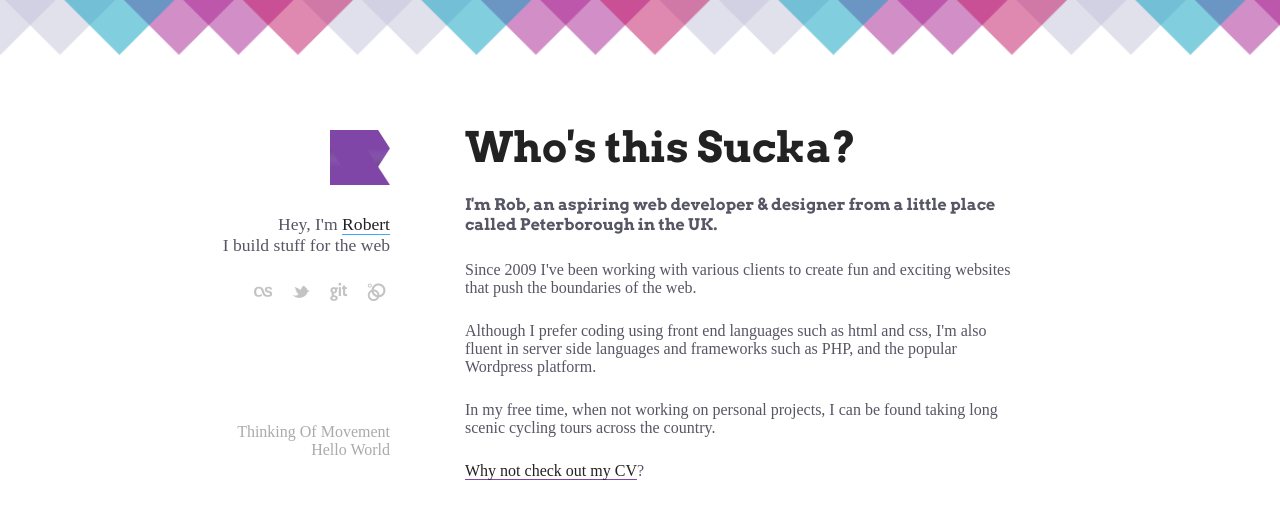
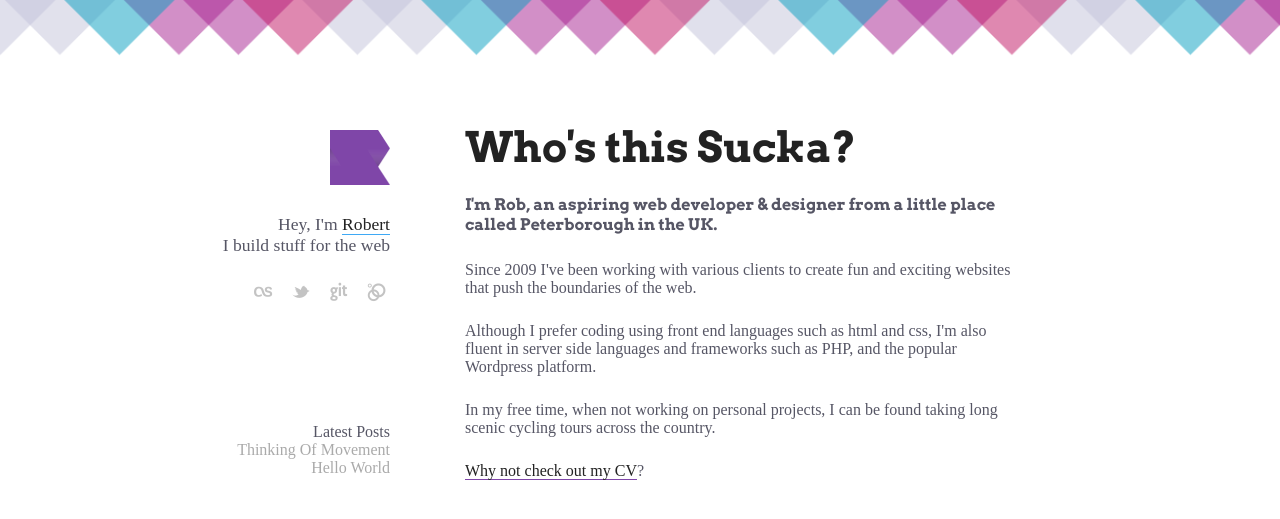
Before and after one commit to studioromeo/studioromeo.github.com, a Jekyll site: the page built from me.html, in a window 1280 px wide. Shown: the top 519 px of the page. Built offline with Jekyll 4.4.1, drawn with Linux system fonts in a browser that asks for light colours.

Commit message:
Adds latest posts heading to break up the sections better

```diff
--- a/_layouts/base.html
+++ b/_layouts/base.html
@@ -28,6 +28,7 @@
 		</ul>
 
 		<ol>
+			<li>Latest Posts</li>
 		{% for page in site.posts limit:10 %}
 			<li><a href="{{page.url}}">{{page.title}}</a></li>
 		{% endfor %}
```
